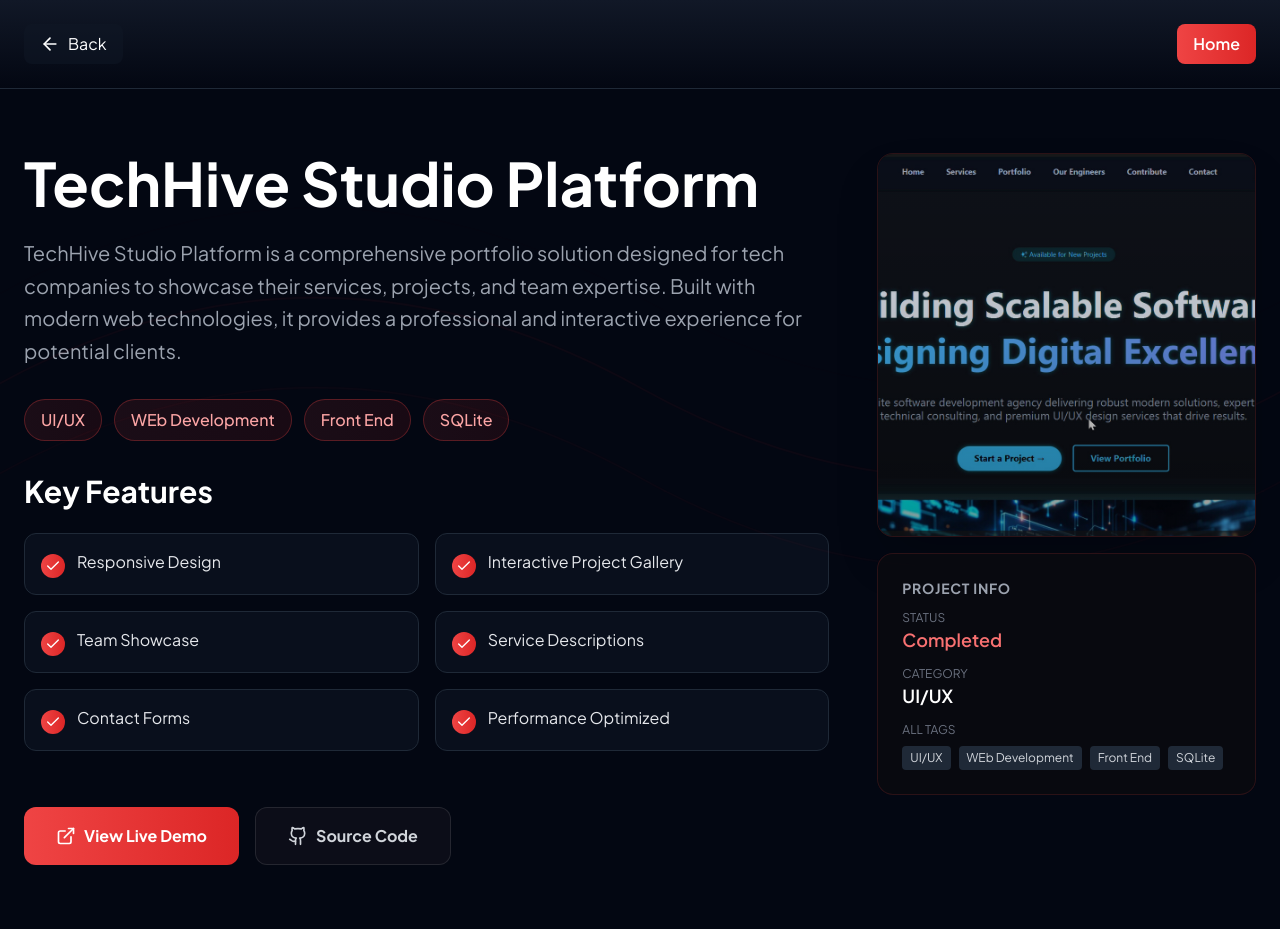
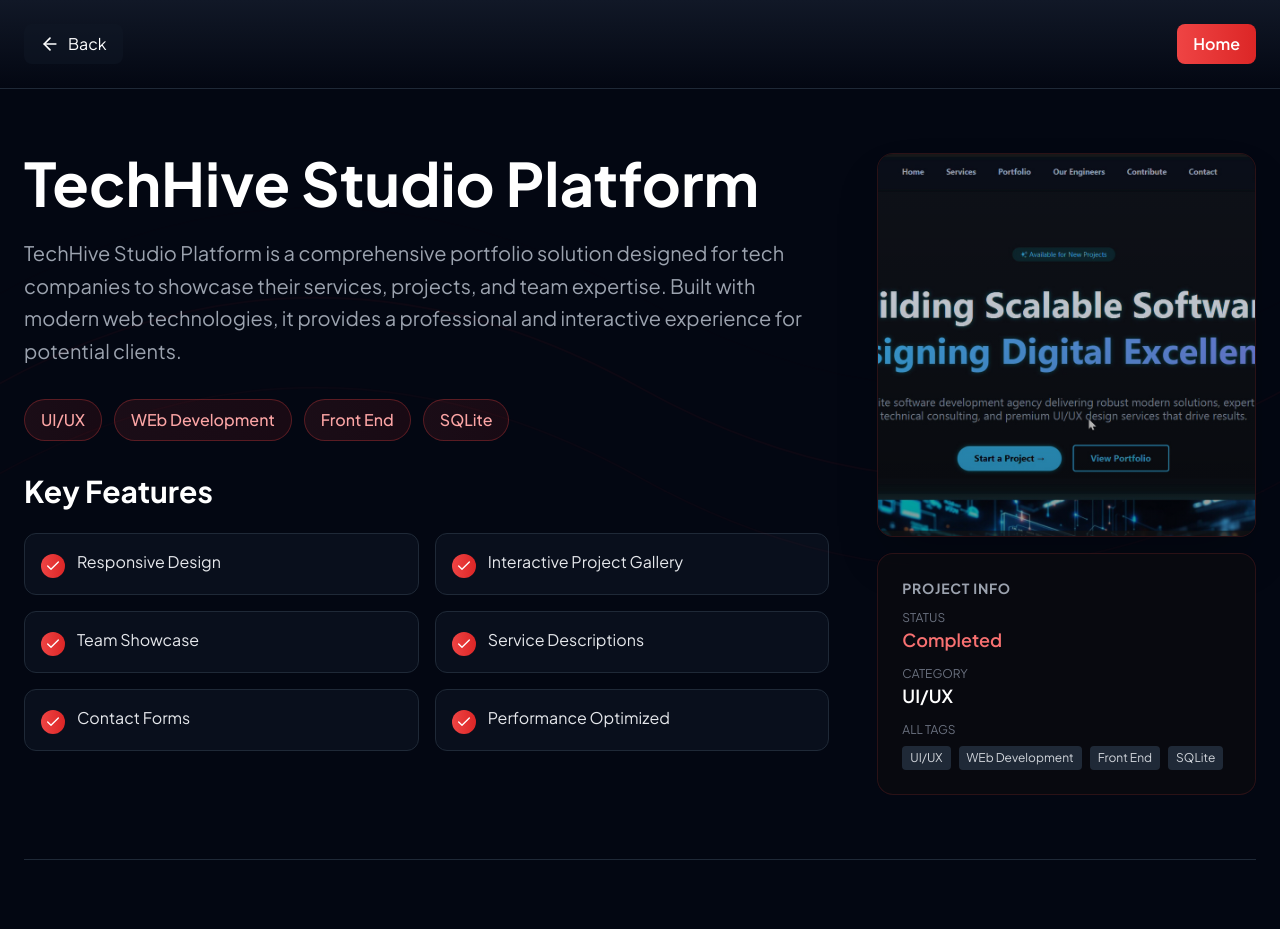
Before and after one commit to kitretsu101/Portfolio, a React (Vite) app: page /project/1 in a window 1280 px wide. Shown: the top 929 px of the page. Built offline with nearby package versions, Linux system fonts and the light colour scheme.

Commit message:
Update ProjectDetail.tsx

```diff
--- a/src/pages/ProjectDetail.tsx
+++ b/src/pages/ProjectDetail.tsx
@@ -90,30 +90,6 @@ export default function ProjectDetail() {
                 ))}
               </div>
             </div>
-
-            {/* Buttons Section */}
-            <div className="flex flex-wrap gap-4 pt-6">
-              <a
-                href={project.liveDemo}
-                onClick={(e) => {
-                  if (project.liveDemo === '#') e.preventDefault();
-                }}
-                className="inline-flex items-center gap-2 px-8 py-4 rounded-xl bg-gradient-to-r from-red-500 to-crimson-600 text-white font-bold hover:shadow-glow transition-all duration-300 hover:scale-105"
-              >
-                <ExternalLink size={20} />
-                View Live Demo
-              </a>
-              <a
-                href={project.sourceCode}
-                onClick={(e) => {
-                  if (project.sourceCode === '#') e.preventDefault();
-                }}
-                className="inline-flex items-center gap-2 px-8 py-4 rounded-xl glass-card glass-card-hover text-gray-300 font-bold transition-all duration-300 hover:scale-105"
-              >
-                <Github size={20} />
-                Source Code
-              </a>
-            </div>
           </div>
 
           {/* Right Column - Image */}
```
